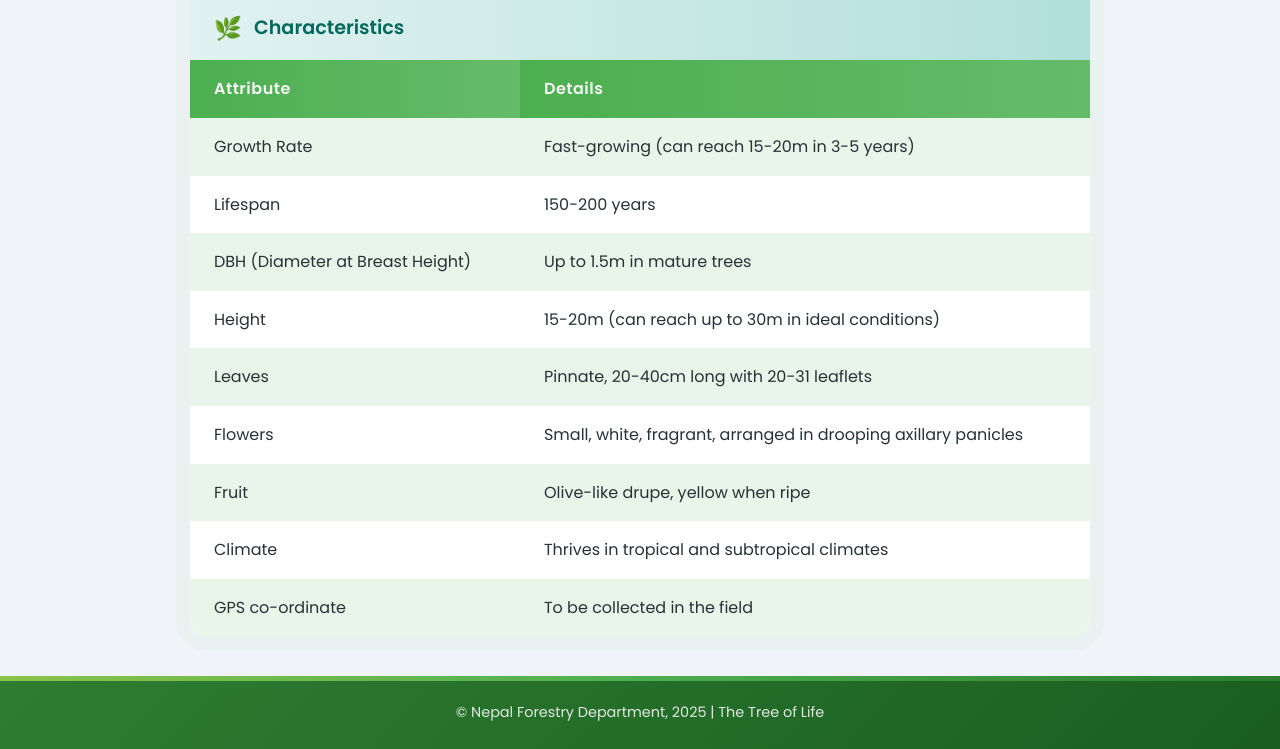
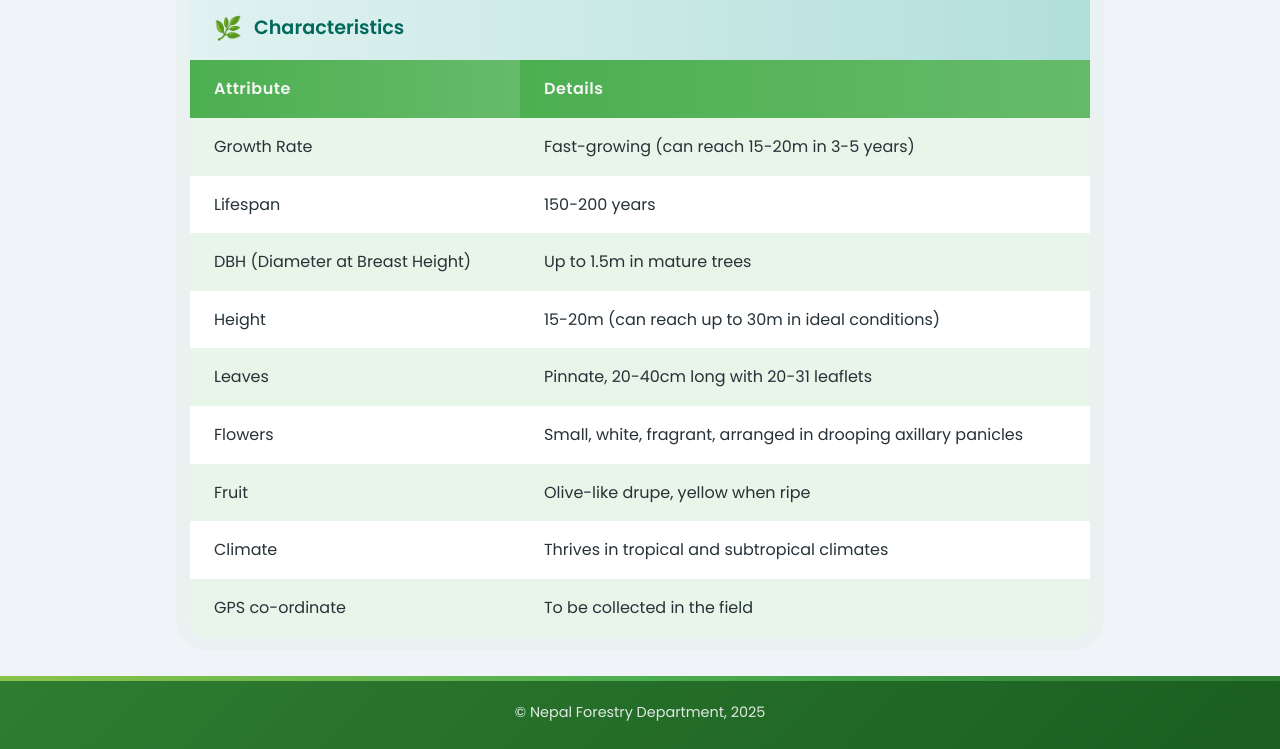
Before and after one commit to Sh4shank-Ghimire/Test, a plain HTML site: page index.html in a window 1280 px wide. Shown: the part 1463-2212 px from the top of the page. Drawn offline with nearby package versions, Linux system fonts and the light colour scheme.

Commit message:
Removed unneccessary footer elements

```diff
--- a/index.html
+++ b/index.html
@@ -284,7 +284,7 @@
     </div>
 
     <footer class="animate__animated animate__fadeIn">
-        <p>&copy; Nepal Forestry Department, 2025 | The Tree of Life</p>
+        <p>&copy; Nepal Forestry Department, 2025</p>
     </footer>
 
 </body>
```
